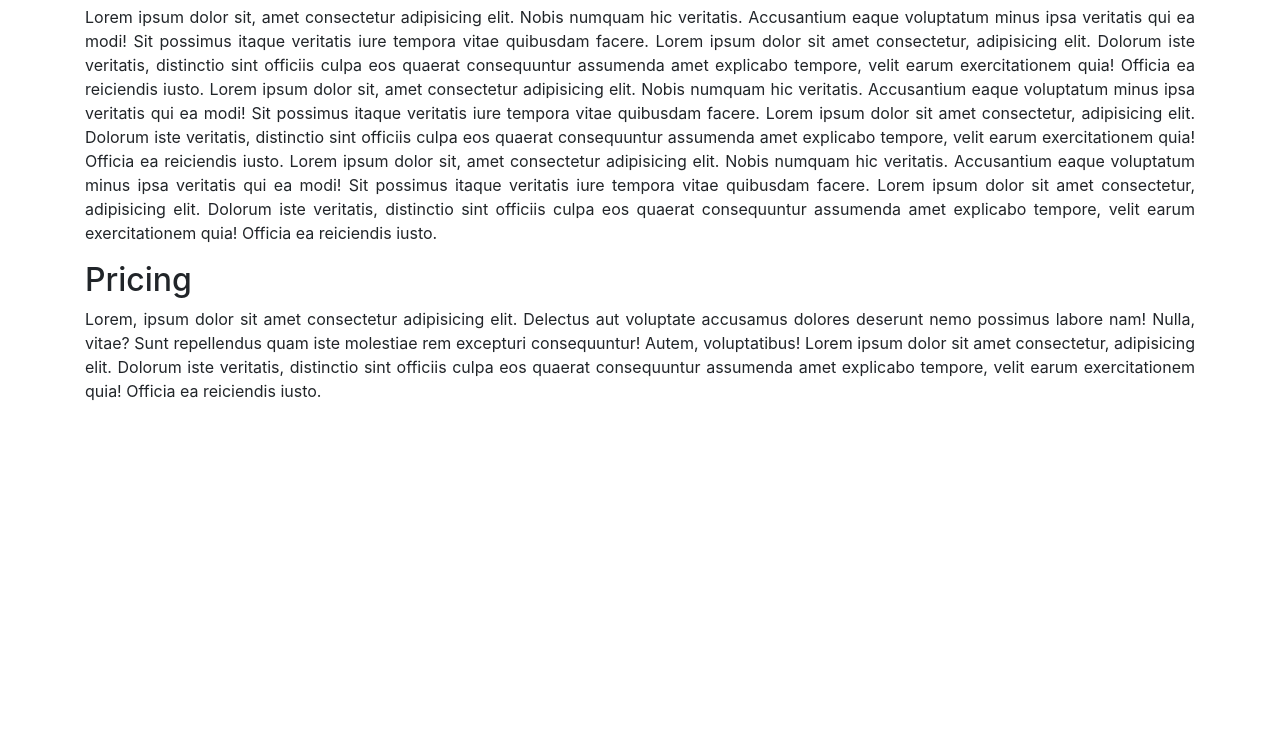
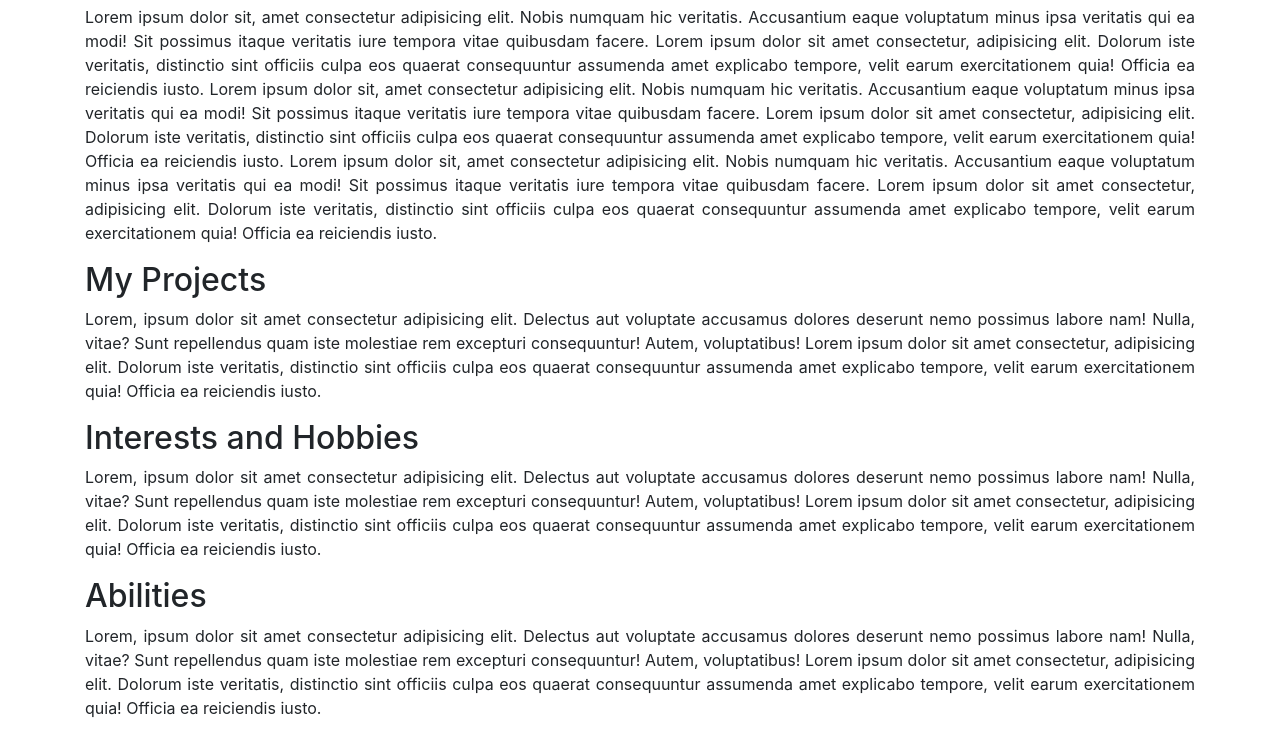
Before and after one commit to juanesmendez/project1-progr-web, a website: page index.html in a window 1280 px wide. Shown: the part 1889-2625 px from the top of the page. Before the commit the page ends 2308 px from the top, so only its background shows below. Drawn offline with nearby package versions, Linux system fonts and the light colour scheme.

Commit message:
Se actualizó menu del contenido

```diff
--- a/index.html
+++ b/index.html
@@ -30,7 +30,13 @@
             <a class="nav-link" href="#academic-curriculum">Academic Curriculum</a>
           </li>
           <li class="nav-item">
-            <a class="nav-link" href="#pricing">Pricing</a>
+            <a class="nav-link" href="#projects">Projects</a>
+          </li>
+          <li class="nav-item">
+            <a class="nav-link" href="#hobbies">Hobbies</a>
+          </li>
+          <li class="nav-item">
+            <a class="nav-link" href="#abilities">Abilities</a>
           </li>
         </ul>
       </div>
@@ -74,7 +80,7 @@
                     <td>Carrera 1 Este # 70-47</td>
                   </tr>
                   <tr>
-                    <th scope ="row">City</th>
+                    <th scope="row">City</th>
                     <td>Bogotá, DC</td>
                   </tr>
                   <tr>
@@ -95,9 +101,8 @@
                   </tr>
                   <tr>
                     <th scope="row">LinkedIn</th>
-                    <td><a
-                        target="__blank"
-                        href="https://www.linkedin.com/in/juan-esteban-mendez-93002a114/">Ir a perfil</a>
+                    <td><a target="__blank" href="https://www.linkedin.com/in/juan-esteban-mendez-93002a114/">Ir a
+                        perfil</a>
                     </td>
                   </tr>
                 </tbody>
@@ -179,7 +184,25 @@
           culpa eos quaerat consequuntur assumenda amet explicabo tempore, velit earum exercitationem quia! Officia ea
           reiciendis iusto.
         </p>
-        <h2 id="pricing">Pricing</h2>
+        <h2 id="projects">My Projects</h2>
+        <p class="text-justify">Lorem, ipsum dolor sit amet consectetur adipisicing elit. Delectus aut voluptate
+          accusamus dolores deserunt
+          nemo possimus labore nam! Nulla, vitae? Sunt repellendus quam iste molestiae rem excepturi consequuntur!
+          Autem, voluptatibus!
+          Lorem ipsum dolor sit amet consectetur, adipisicing elit. Dolorum iste veritatis, distinctio sint officiis
+          culpa eos quaerat consequuntur assumenda amet explicabo tempore, velit earum exercitationem quia! Officia ea
+          reiciendis iusto.
+        </p>
+        <h2 id="hobbies">Interests and Hobbies</h2>
+        <p class="text-justify">Lorem, ipsum dolor sit amet consectetur adipisicing elit. Delectus aut voluptate
+          accusamus dolores deserunt
+          nemo possimus labore nam! Nulla, vitae? Sunt repellendus quam iste molestiae rem excepturi consequuntur!
+          Autem, voluptatibus!
+          Lorem ipsum dolor sit amet consectetur, adipisicing elit. Dolorum iste veritatis, distinctio sint officiis
+          culpa eos quaerat consequuntur assumenda amet explicabo tempore, velit earum exercitationem quia! Officia ea
+          reiciendis iusto.
+        </p>
+        <h2 id="abilities">Abilities</h2>
         <p class="text-justify">Lorem, ipsum dolor sit amet consectetur adipisicing elit. Delectus aut voluptate
           accusamus dolores deserunt
           nemo possimus labore nam! Nulla, vitae? Sunt repellendus quam iste molestiae rem excepturi consequuntur!
```
